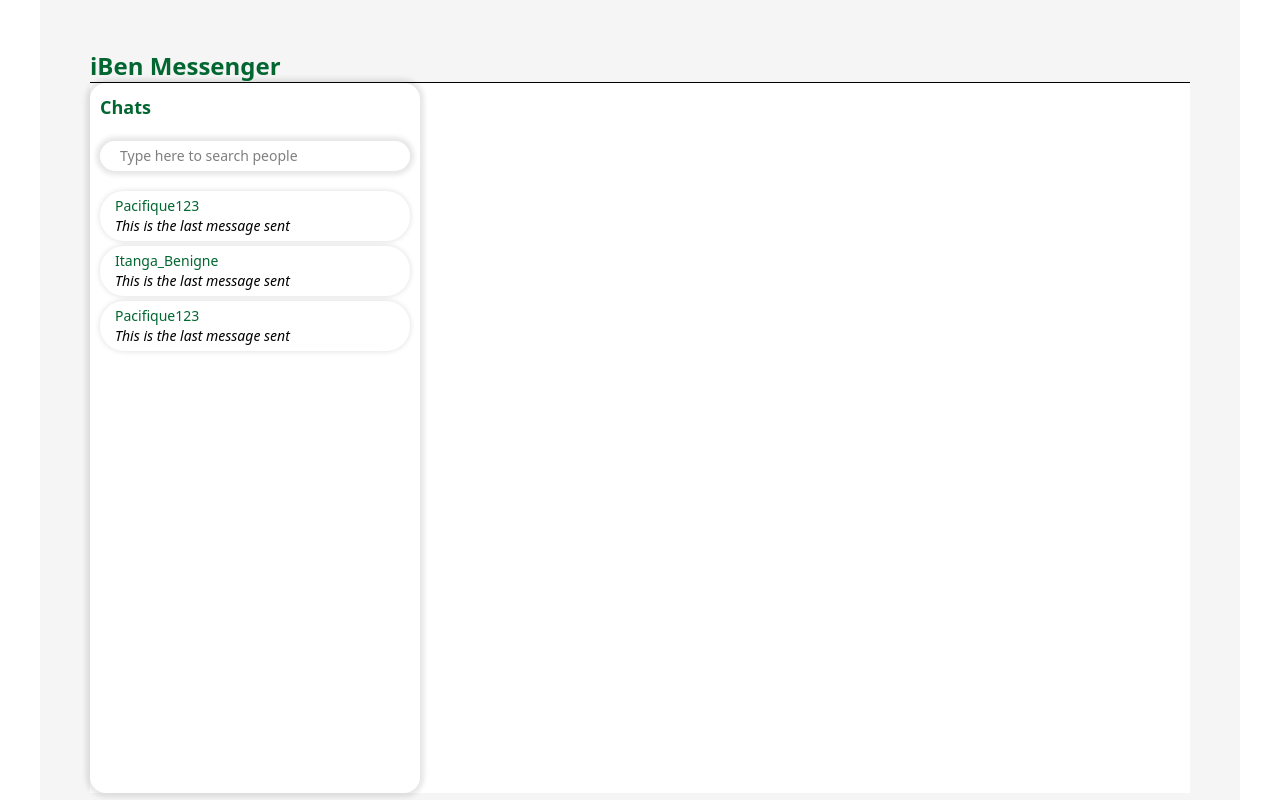
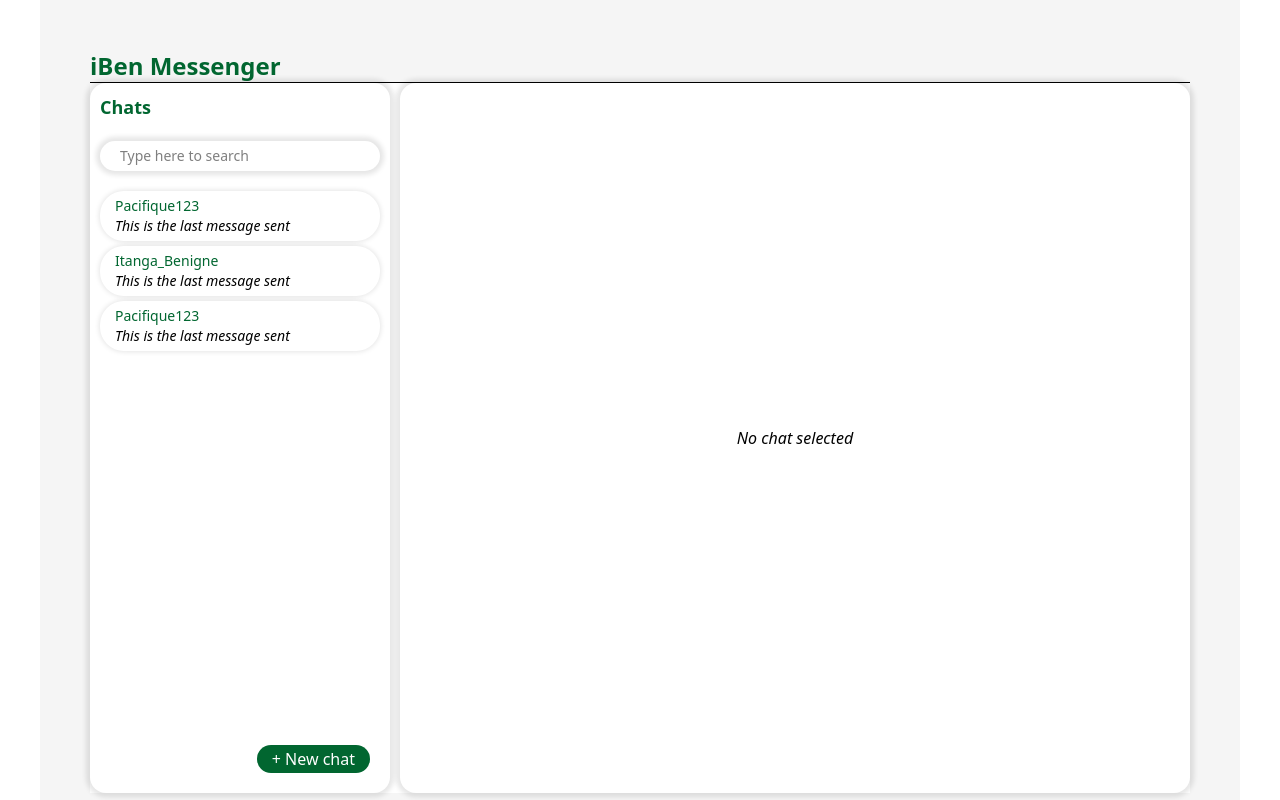
Before and after one commit to Itanga1/messenger-app, a React (Vite) app: page / in a window 1280 px wide. Built offline with nearby package versions, Linux system fonts and the light colour scheme; no server answers.

Commit message:
added the create new chat context provider

```diff
--- a/src/Pages/Home.jsx
+++ b/src/Pages/Home.jsx
@@ -1,4 +1,9 @@
+import { useState } from "react";
+import NewChat from "../components/NewChat";
+import { CreateNewChatContext } from "../Contexts/CreateNewChatContext";
+
 const Home = () => {
+  const [showAddNewChat, setShowAddNewChat] = useState(false)
   const chats = [
     {
       id: 1,
@@ -25,10 +30,10 @@ const Home = () => {
         <h1 className="text-green-800 font-bold text-2xl">iBen Messenger</h1>
       </section>
       <hr />
-      <section className="bg-white">
-        <div className="w-[30%] min-w-[300px] rounded-2xl bg-white h-[calc(100vh-90px)] p-[10px] shadow-[0px_0px_5px_4px_rgba(0,_0,_0,_0.1)]">
+      <section className="bg-white flex">
+        <div className="w-[30%] min-w-[300px] rounded-2xl bg-white h-[calc(100vh-90px)] p-[10px] shadow-[0px_0px_5px_4px_rgba(0,_0,_0,_0.1)] relative mr-[10px]">
           <h1 className="text-green-800 font-bold text-lg">Chats</h1>
-          <input type="text" placeholder="Type here to search people" className=" w-full my-[20px] py-[5px] px-[20px] rounded-2xl shadow-[0px_0px_5px_4px_rgba(0,_0,_0,_0.1)] text-sm"/>
+          <input type="text" placeholder="Type here to search" className=" w-full my-[20px] py-[5px] px-[20px] rounded-2xl shadow-[0px_0px_5px_4px_rgba(0,_0,_0,_0.1)] text-sm"/>
           {
             chats.map((chat)=>{
               return (
@@ -39,8 +44,15 @@ const Home = () => {
               )
             })
           }
+          <button onClick={()=>setShowAddNewChat(true)} className=" flex justify-center items-center absolute bottom-[20px] right-[20px] bg-green-800 text-white rounded-4xl px-[15px] py-[2px] cursor-pointer hover:shadow-[0px_0px_5px_4px_rgba(0,_0,_0,_0.1)]">+ New chat</button>
+        </div>
+        <div className="flex items-center justify-center w-full rounded-2xl bg-white h-[calc(100vh-90px)] p-[10px] shadow-[0px_0px_5px_4px_rgba(0,_0,_0,_0.1)] relative">
+          <h1 className="italic font bold">No chat selected</h1>
         </div>
       </section>
+      <CreateNewChatContext.Provider value={{showAddNewChat, setShowAddNewChat}}>
+        {showAddNewChat ?<NewChat />:''}
+      </CreateNewChatContext.Provider>
     </div>
    );
 }
```
